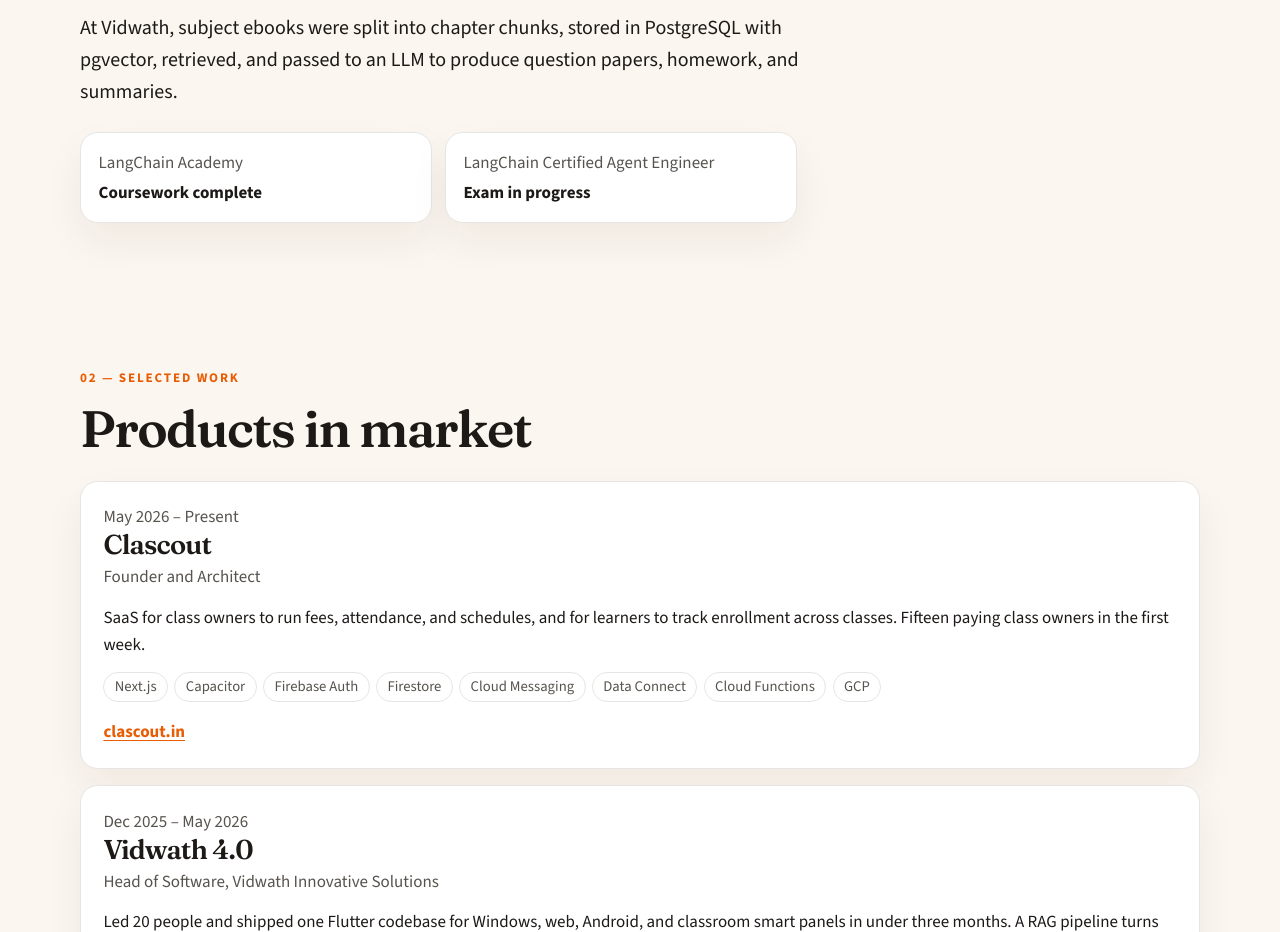
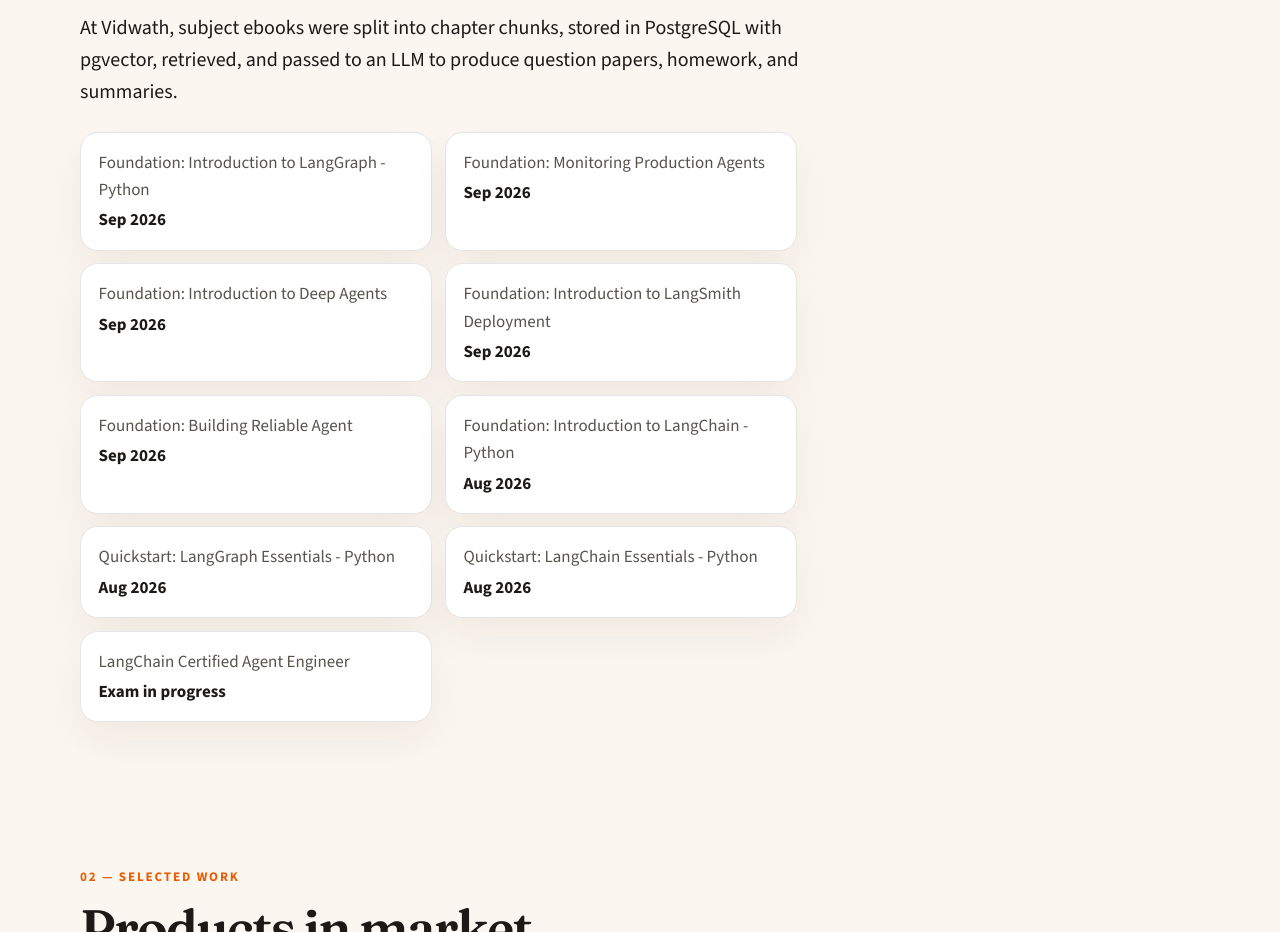
Before and after one commit to nikhil-dev-code/niks-profile-page, a Next.js app: page / in a window 1280 px wide. Shown: the part 1080-2012 px from the top of the page. Built offline with nearby package versions, Linux system fonts and the light colour scheme.

Commit message:
changes to add agents

```diff
--- a/app/globals.css
+++ b/app/globals.css
@@ -265,6 +265,15 @@
   color: var(--muted);
 }
 
+.credentials span a {
+  color: inherit;
+  text-decoration: none;
+}
+
+.credentials span a:hover {
+  text-decoration: underline;
+}
+
 .cards {
   display: grid;
   grid-template-columns: 1fr 1fr;
--- a/components/AppliedAi.tsx
+++ b/components/AppliedAi.tsx
@@ -13,7 +13,19 @@
         <ul className="credentials">
           {appliedAi.credentials.map((item) => (
             <li key={item.label}>
-              <span>{item.label}</span>
+              <span>
+                {item.href ? (
+                  <a
+                    href={item.href}
+                    target="_blank"
+                    rel="noopener noreferrer"
+                  >
+                    {item.label}
+                  </a>
+                ) : (
+                  item.label
+                )}
+              </span>
               <strong>{item.status}</strong>
             </li>
           ))}
--- a/content/profile.ts
+++ b/content/profile.ts
@@ -68,8 +68,50 @@
   example:
     "At Vidwath, subject ebooks were split into chapter chunks, stored in PostgreSQL with pgvector, retrieved, and passed to an LLM to produce question papers, homework, and summaries.",
   credentials: [
-    { label: "LangChain Academy", status: "Coursework complete" },
-    { label: "LangChain Certified Agent Engineer", status: "Exam in progress" },
+    {
+      label: "Foundation: Introduction to LangGraph - Python",
+      status: "Sep 2026",
+      href: "#cred-langgraph-foundation",
+    },
+    {
+      label: "Foundation: Monitoring Production Agents",
+      status: "Sep 2026",
+      href: "#cred-monitoring-agents",
+    },
+    {
+      label: "Foundation: Introduction to Deep Agents",
+      status: "Sep 2026",
+      href: "#cred-deep-agents",
+    },
+    {
+      label: "Foundation: Introduction to LangSmith Deployment",
+      status: "Sep 2026",
+      href: "#cred-langsmith-deployment",
+    },
+    {
+      label: "Foundation: Building Reliable Agent",
+      status: "Sep 2026",
+      href: "#cred-reliable-agents",
+    },
+    {
+      label: "Foundation: Introduction to LangChain - Python",
+      status: "Aug 2026",
+      href: "#cred-langchain-foundation",
+    },
+    {
+      label: "Quickstart: LangGraph Essentials - Python",
+      status: "Aug 2026",
+      href: "#cred-langgraph-essentials",
+    },
+    {
+      label: "Quickstart: LangChain Essentials - Python",
+      status: "Aug 2026",
+      href: "#cred-langchain-essentials",
+    },
+    {
+      label: "LangChain Certified Agent Engineer",
+      status: "Exam in progress",
+    },
   ],
 };
 
```
Also changed, not shown: 2 other files (tests, documents, lock files or other folders).
